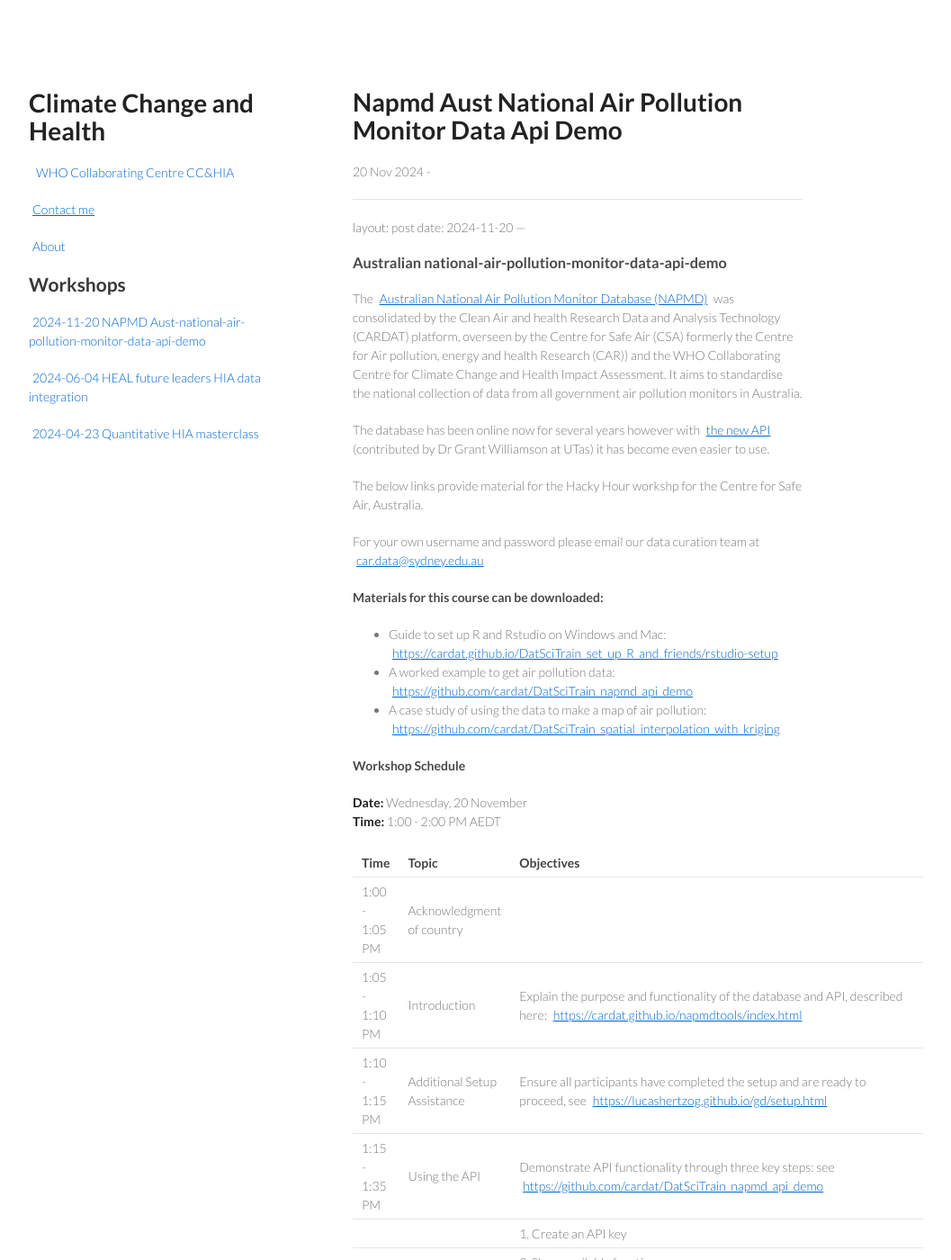
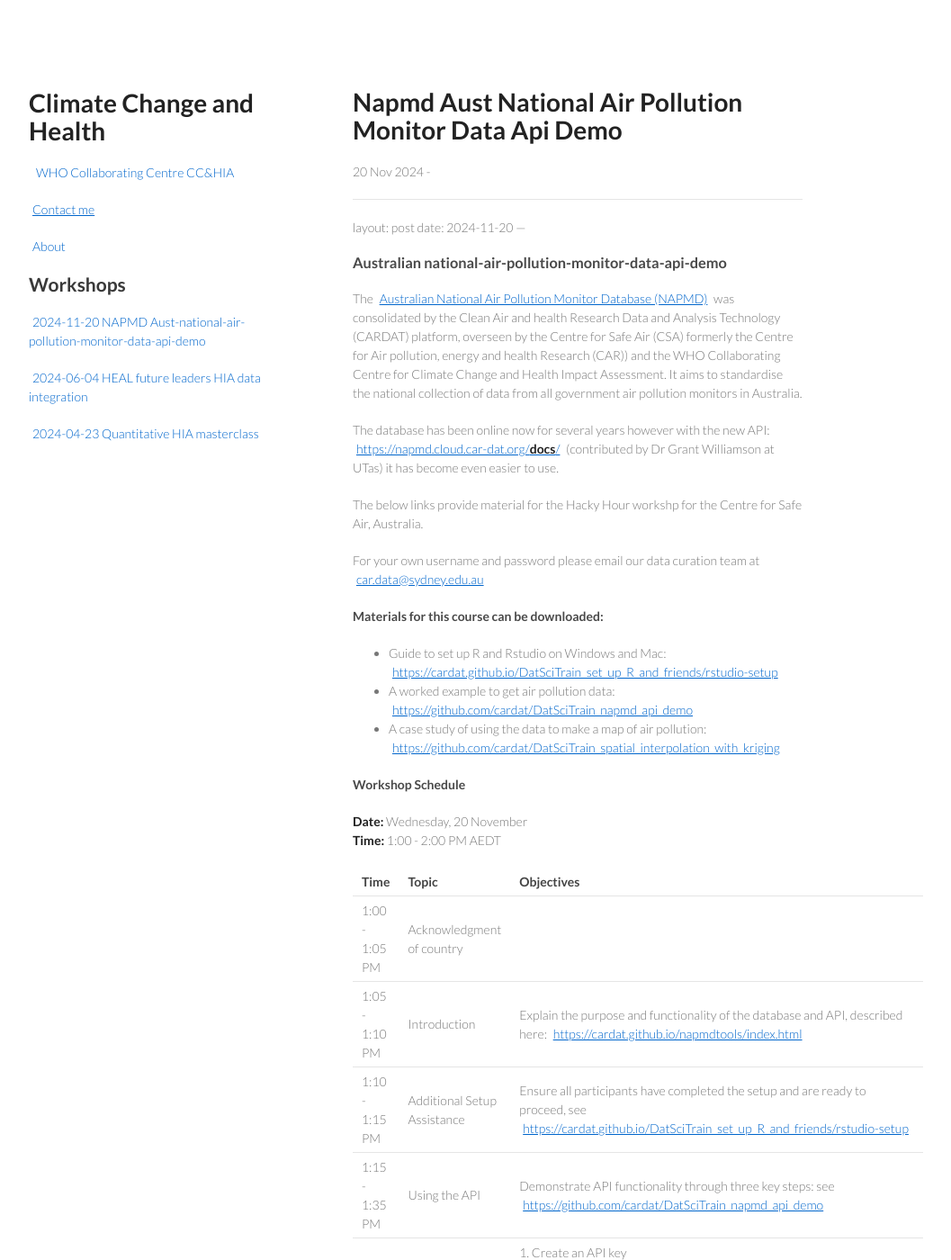
Before and after one commit to climate-change-and-health/workshops, a Jekyll site: the page built from _posts/2024-11-20-napmd-aust-national-air-pollution-monitor-data-api-demo.md, in a window 1280 px wide and 1400 px high. Shown: the whole window at 90% size, without its empty margins (178-1235 px from the left). Built offline with Jekyll 4.4.1, drawn with Linux system fonts in a browser that asks for light colours; our own code applies the rules of GitHub Pages for plain Markdown files; part of the change alters nothing that is shown.

Commit message:
revise schedule

```diff
--- a/_posts/2024-11-20-napmd-aust-national-air-pollution-monitor-data-api-demo.md
+++ b/_posts/2024-11-20-napmd-aust-national-air-pollution-monitor-data-api-demo.md
@@ -11,7 +11,7 @@ Clean Air and health Research Data and Analysis Technology (CARDAT) platform, ov
 formerly the Centre for Air pollution, energy and health Research (CAR)) and the WHO Collaborating Centre for Climate Change and Health Impact Assessment.
 It aims to standardise the national collection of data from all government air pollution monitors in Australia.
 
-The database has been online now for several years however with [the new API](https://napmd.cloud.car-dat.org/__docs__/) (contributed by Dr Grant Williamson at UTas) it has become even easier to use.
+The database has been online now for several years however with the new API: [https://napmd.cloud.car-dat.org/__docs__/](https://napmd.cloud.car-dat.org/__docs__/) (contributed by Dr Grant Williamson at UTas) it has become even easier to use.
 
 The below links provide material for the Hacky Hour workshp for the Centre for Safe Air, Australia.
 
@@ -32,7 +32,7 @@ For your own username and password please email our data curation team at
 |---------------|--------------------------------|---------------------------------------------------------------------------|
 | 1:00 - 1:05 PM | Acknowledgment of country     |                                                                                   |
 | 1:05 - 1:10 PM | Introduction                  | Explain the purpose and functionality of the database and API, described here: [https://cardat.github.io/napmdtools/index.html](https://cardat.github.io/napmdtools/index.html)             |
-| 1:10 - 1:15 PM | Additional Setup Assistance   | Ensure all participants have completed the setup and are ready to proceed, see [https://lucashertzog.github.io/gd/setup.html](https://lucashertzog.github.io/gd/setup.html) |
+| 1:10 - 1:15 PM | Additional Setup Assistance   | Ensure all participants have completed the setup and are ready to proceed, see [https://cardat.github.io/DatSciTrain_set_up_R_and_friends/rstudio-setup](https://cardat.github.io/DatSciTrain_set_up_R_and_friends/rstudio-setup) |
 | 1:15 - 1:35 PM | Using the API                 | Demonstrate API functionality through three key steps: see [https://github.com/cardat/DatSciTrain_napmd_api_demo](https://github.com/cardat/DatSciTrain_napmd_api_demo)                    |
 |               |                                | 1. Create an API key                                                     |
 |               |                                | 2. Show available functions                                              |
```
